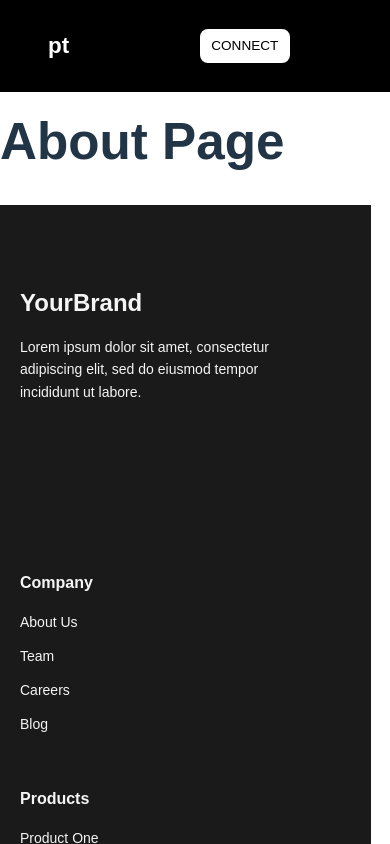
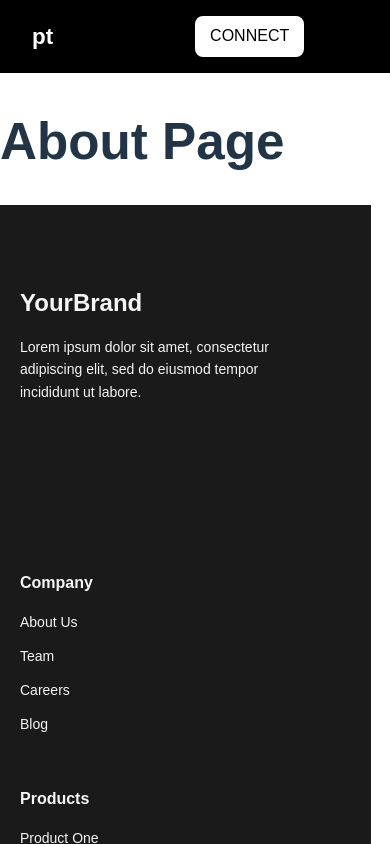
Before and after one commit to jesss-git/portfolio, a React (Vite) app: page /about in a window 390 px wide. Shown: the top 844 px of the page. Built offline with nearby package versions, Linux system fonts and the light colour scheme.

Commit message:
Testing Burger

```diff
--- a/src/components/Navbar/Navbar.css
+++ b/src/components/Navbar/Navbar.css
@@ -212,26 +212,7 @@ button:focus-visible {
 
   .navbar-connect {
     display: inline-block;
-    margin-left: 1rem;
   }
 
 
 }
-
-@media (max-width: 480px) {
-  .navbar-container {
-    padding: 0.8rem 1rem;
-  }
-
-  .navbar-connect {
-    padding: 0.3rem 0.6rem;
-    font-size: 0.85rem;
-  }
-
-  .hamburger {
-    width: 20px;
-    height: 14px;
-  }
-
-
-}
```
